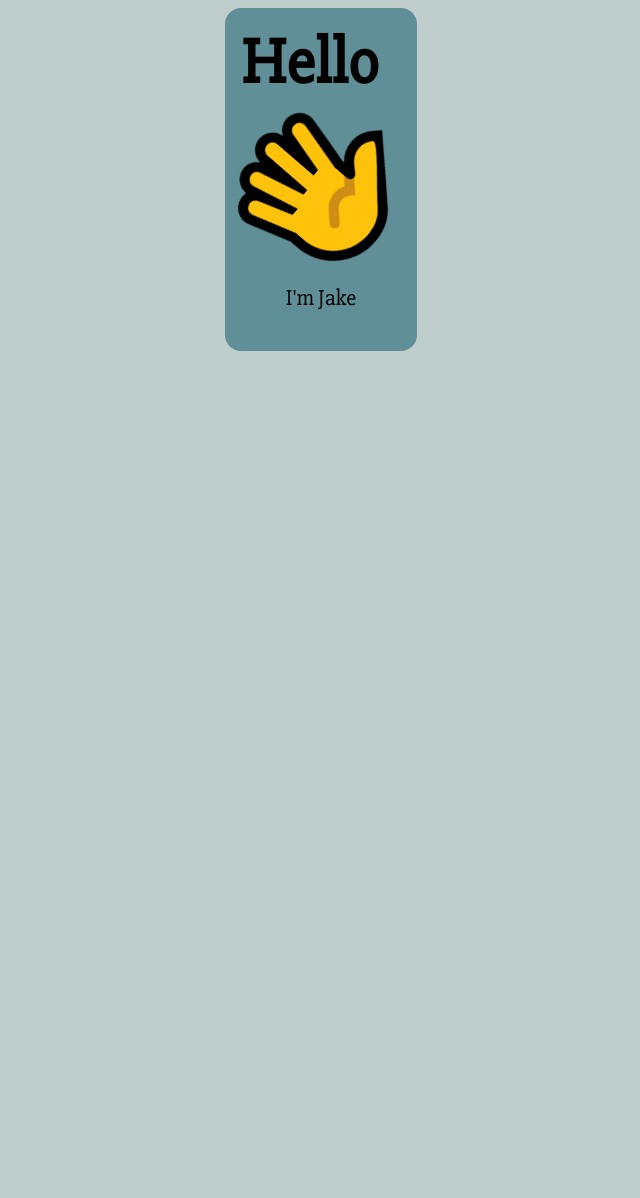
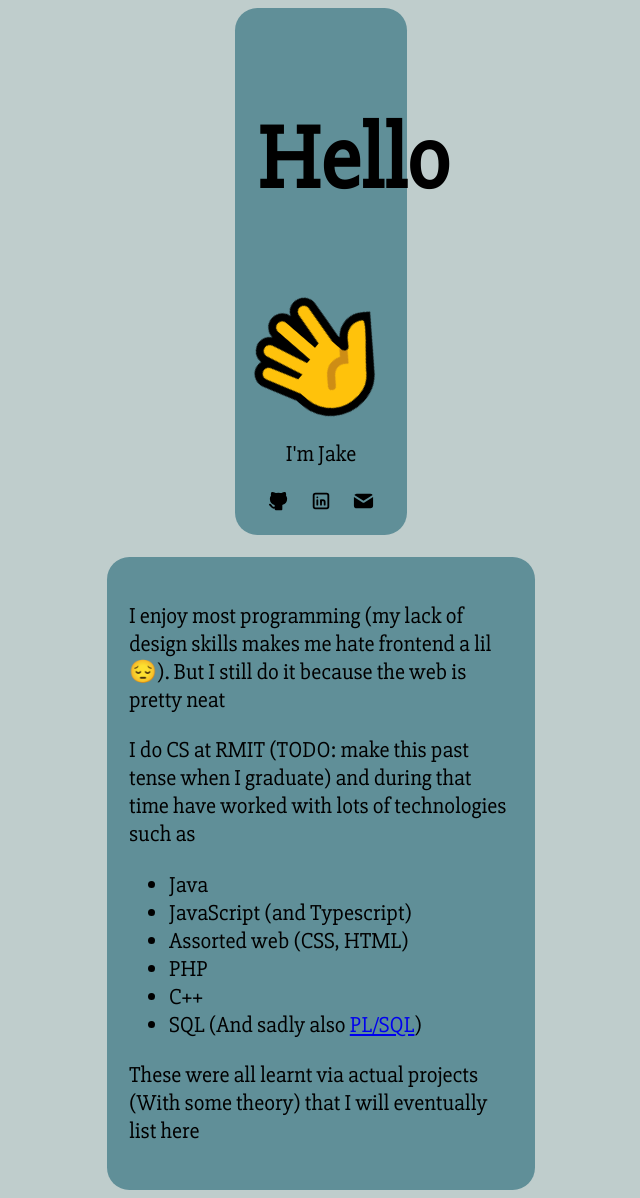
Before and after one commit to ire4ever1190/folio-site, a PHP site: page / in a window 1280 px wide. Shown: the whole page, without its empty margins (319-959 px from the left). Before the commit the page ends 351 px from the top, so only its background shows below. Run offline with PHP 8.4, Linux system fonts and the light colour scheme; data that the repository does not hold is empty.

Commit message:
Add some content
Add icons to link to socials that people give a shit about

```diff
--- a/css/components.css
+++ b/css/components.css
@@ -7,3 +7,8 @@
   border-radius: 1em;
   padding: 1em;
 }
+
+#icons {
+  display: flex;
+  justify-content: space-around
+}
--- a/css/main.css
+++ b/css/main.css
@@ -6,15 +6,12 @@
 
 body {
   font-family: "Slabo";
-  background-color: var(--background)
+  background-color: var(--background);
+  font-size: 1.4em;
 }
 
 h1 {
   font-size: 4em;
-}
-
-p {
-  font-size: 1.4em;
 }
 
 /**
--- a/css/utils.css
+++ b/css/utils.css
@@ -18,3 +18,12 @@
 .align-centre {
   text-align: center;
 }
+
+/*
+ * Series of margin style utilities since I like using
+ * them in most CSS frameworks
+ */
+
+.mt1 {
+  margin-top: 1em;
+}
--- a/index.php
+++ b/index.php
@@ -1,5 +1,12 @@
 <?php
-$CSS_FILES = ["components.css", "main.css", "variables.css", "utils.css"]
+$CSS_FILES = ["components.css", "main.css", "variables.css", "utils.css"];
+
+$SOCIALS = [
+  "https://github.com/ire4ever1190" => "github-mark.svg",
+  "https://www.linkedin.com/in/yoda-/" => "linkedin.svg",
+  "mailto:business@leahy.dev" => "email.svg"
+];
+
 ?>
 <html>
   <head>
@@ -10,12 +17,33 @@ $CSS_FILES = ["components.css", "main.css", "variables.css", "utils.css"]
     <?php endforeach ?>
   </head>
   <body>
-      <section class="card centre" style="width: 10em">
-        <h1 class="centre">Hello</h1>
+      <section class="card centre" style="width: 10vw">
+        <h1 class="align-centre">Hello</h1>
         <img id="handWave" src="imgs/hand.svg" alt="Yellow splayed hand, palm facing forward"/>
         <p class="align-centre">I'm Jake</p>
+        <div id="icons">
+        <?php foreach ($SOCIALS as $link => $icon): ?>
+          <a href="<?= $link ?>"><img style="height: 1em" src="/imgs/<?= $icon ?>"/></a>
+        <?php endforeach ?>
+        </div>
+      </section>
+      <section class="card centre mt1" style="width: 30vw">
+        <p>I enjoy most programming (my lack of design skills makes me hate frontend a lil 😔). But I still do it because the web is pretty neat</p>
+        <p>I do CS at RMIT (TODO: make this past tense when I graduate) and during that time have worked with lots of technologies such as</p>
+        <ul>
+          <li>Java</li>
+          <li>JavaScript (and Typescript)</li>
+          <li>Assorted web (CSS, HTML)</li>
+          <li>PHP</li>
+          <li>C++</li>
+          <li>SQL (And sadly also <a href="https://en.wikipedia.org/wiki/PL/SQL">PL/SQL</a>)
+        </ul>
+        <p>These were all learnt via actual projects (With some theory) that I will eventually list here</p>
       </section>
   </body>
-    <!-- We only want hot reload when developing -->
-    <?= php_sapi_name() !== 'cli' ? "<script src='scripts/reload.js'></script>" : "" ?>
+  <!-- We only want hot reload when developing -->
+  <?= php_sapi_name() !== 'cli' ? "<script src='scripts/reload.js'></script>" : "" ?>
+  <script>
+    console.log("Look at the source code here (https://github.com/ire4ever1190/folio-site/) instead of attempting to look at the minified stuff")
+  </script>
 </html>
```
Also changed, not shown: imgs/email.svg (added), imgs/github-mark.svg (added), imgs/linkedin.svg (added), readme.md.
